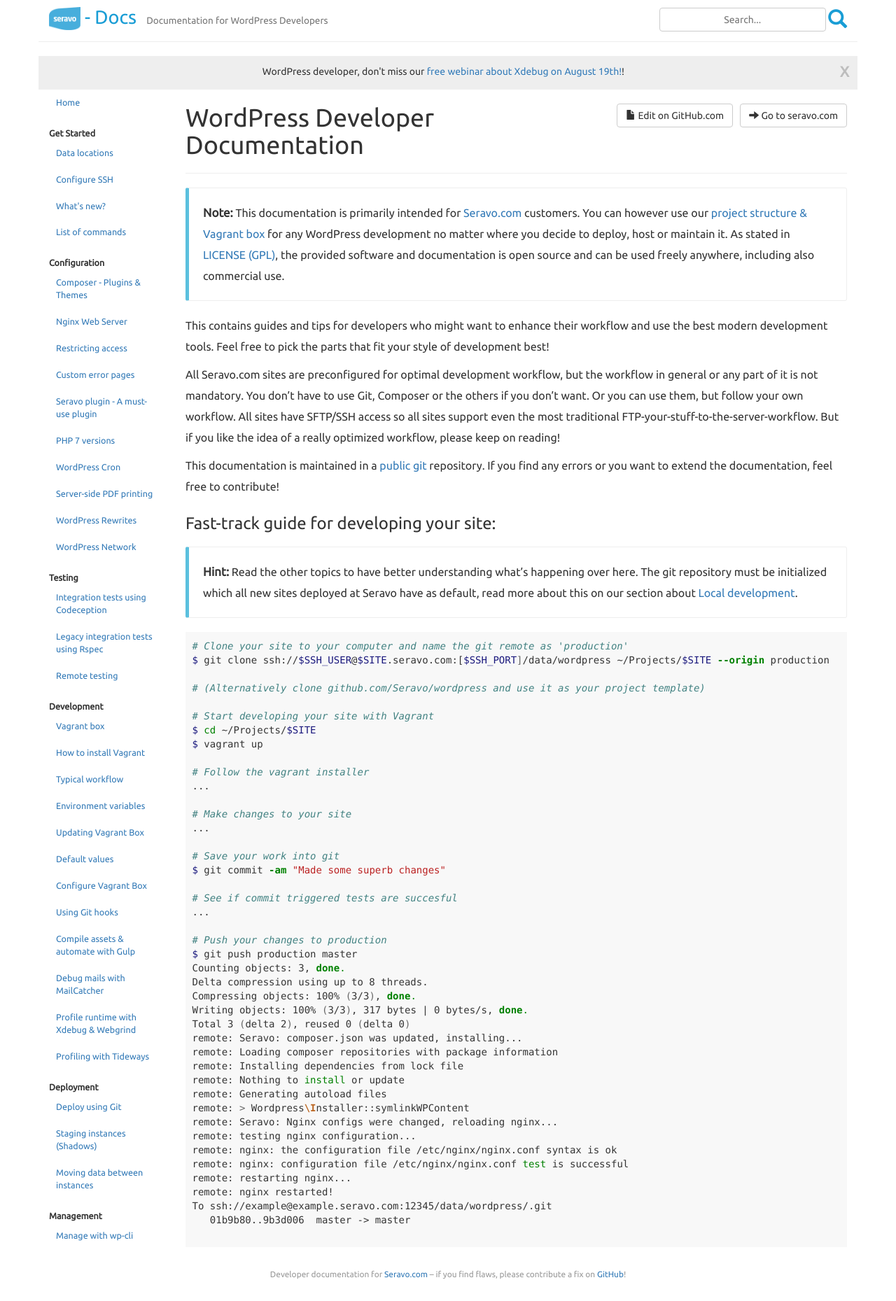
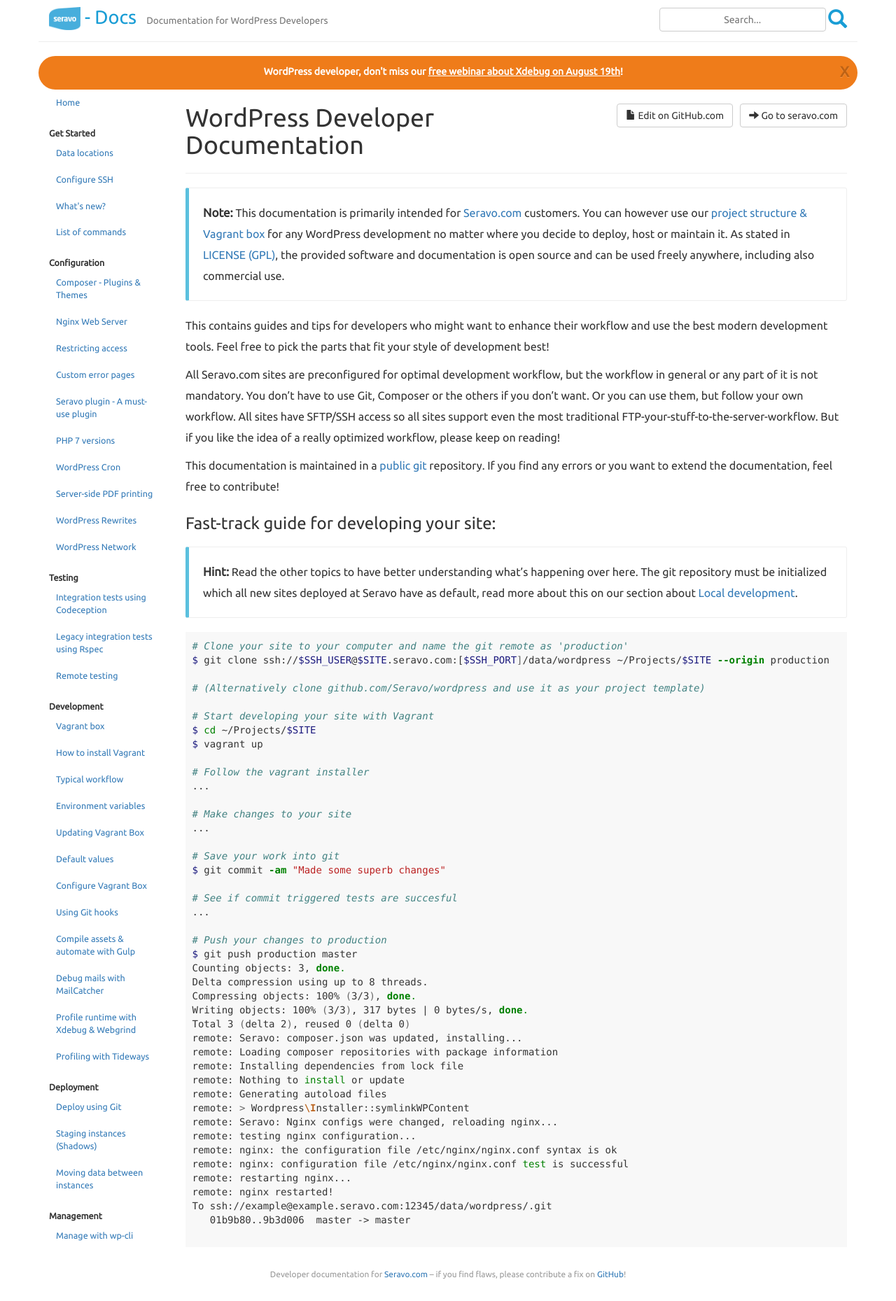
Before and after one commit to Seravo/docs, a Jekyll site: the page built from index.md, in a window 1280 px wide. Shown: the whole page at 70% size. Built offline with Jekyll 4.4.1, drawn with Linux system fonts in a browser that asks for light colours; nearby versions of some CDN libraries.

Commit message:
Make webinar banner more prominent using the Seravo orange button look

```diff
--- a/_layouts/default.html
+++ b/_layouts/default.html
@@ -20,9 +20,9 @@
             <div class="row" id="webinar-banner" data-date="2020-08-19">
               <!-- Remeber to bump the date to make webinar banner visible! -->
               <span class="close">X</span>
-              <p lang="fi">WordPress-kehittäjä, älä missaa <a href="https://wp-palvelu.fi/blogi/webinaari-phpn-profilointi-xdebugin-avulla/">ilmaista webinaariamme Xdebugista elokuun 19. päivä!</a>!</p>
-              <p lang="sv">WordPress-utvecklare, missa inte vår <a href="https://seravo.se/blogg/webinar-anvand-xdebug-for-php-profilering/">kostnadsfria webbinar om Xdebug den 19. augusti! </a>!</p>
-              <p lang="en">WordPress developer, don't miss our <a href="https://seravo.com/blog/webinar-xdebug-profile-php/">free webinar about Xdebug on August 19th!</a>!</p>
+              <p lang="fi">WordPress-kehittäjä, älä missaa <a href="https://wp-palvelu.fi/blogi/webinaari-phpn-profilointi-xdebugin-avulla/">ilmaista webinaariamme Xdebugista elokuun 19. päivä</a>!</p>
+              <p lang="sv">WordPress-utvecklare, missa inte vår <a href="https://seravo.se/blogg/webinar-anvand-xdebug-for-php-profilering/">kostnadsfria webbinar om Xdebug den 19. augusti</a>!</p>
+              <p lang="en">WordPress developer, don't miss our <a href="https://seravo.com/blog/webinar-xdebug-profile-php/">free webinar about Xdebug on August 19th</a>!</p>
             </div>
 
             <div class="row">
--- a/assets/main.js
+++ b/assets/main.js
@@ -29,7 +29,7 @@
   // Webinar banner identifier should be updated for each new webinar
   // so visitors will always see a banner for new webinars
   next_webinar_date = $("#webinar-banner").data("date");
-  webinar_id = 'webinar_' + next_webinar_date;
+  webinar_id = 'webinar-' + next_webinar_date;
 
   // Check if webinar is today or in future
   next = new Date(next_webinar_date);
--- a/assets/main.scss
+++ b/assets/main.scss
@@ -104,14 +104,23 @@
     margin-bottom: 20px;
 }
 
+/* Prominent banner using Seravo orange and button look */
 #webinar-banner {
   text-align: center;
-  background-color: #eee;
+  font-weight: bold;
+  color: white;
+  background-color: #ef7c1a;
   padding: 12px 12px 6px 12px;
-  display: none
+  border-radius: 26px;
+  text-shadow: none;
+  display: none;
 }
 #webinar-banner p {
   display: none
+}
+#webinar-banner a {
+  color: white;
+  text-decoration: underline;
 }
 
 #footer {
```
